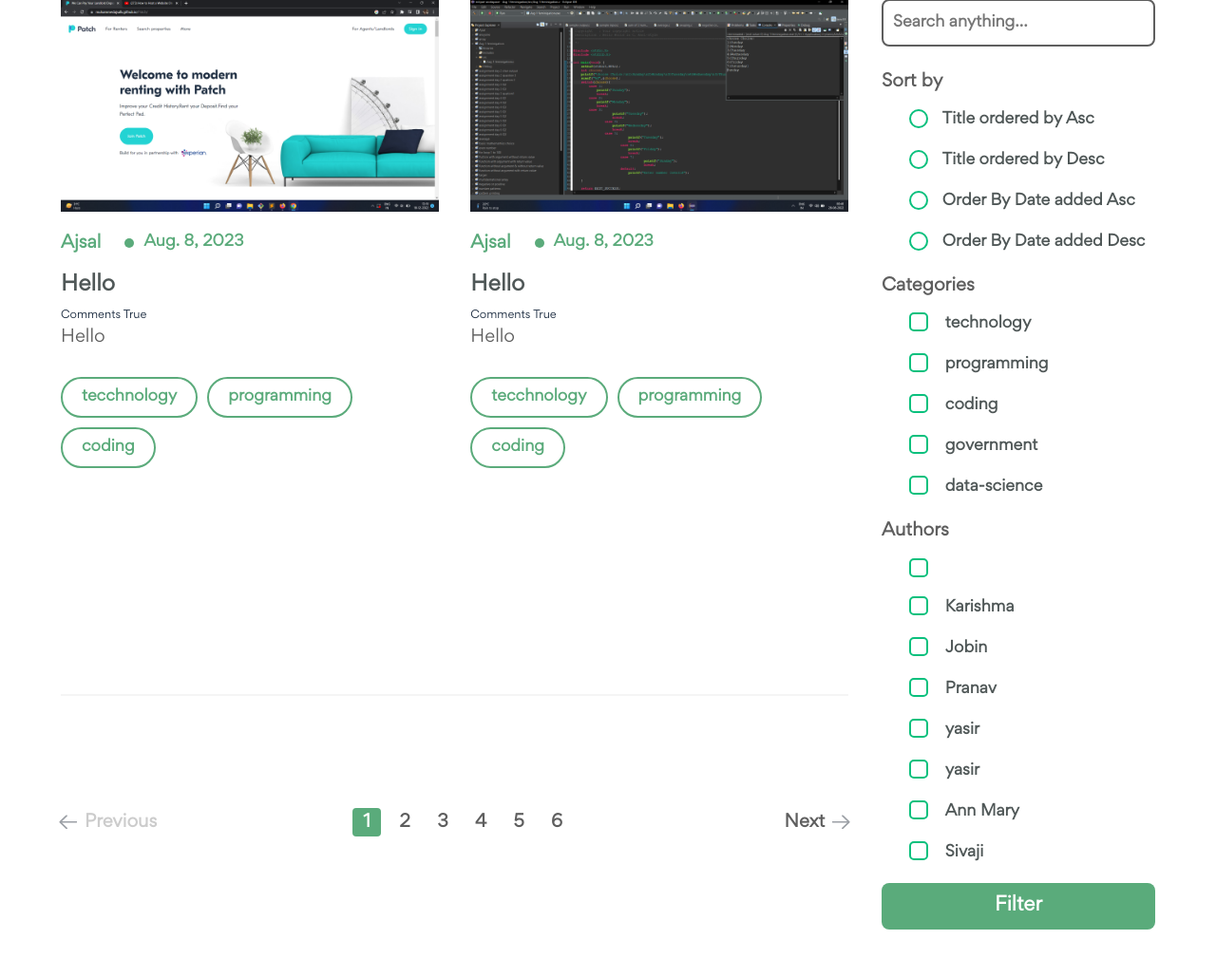
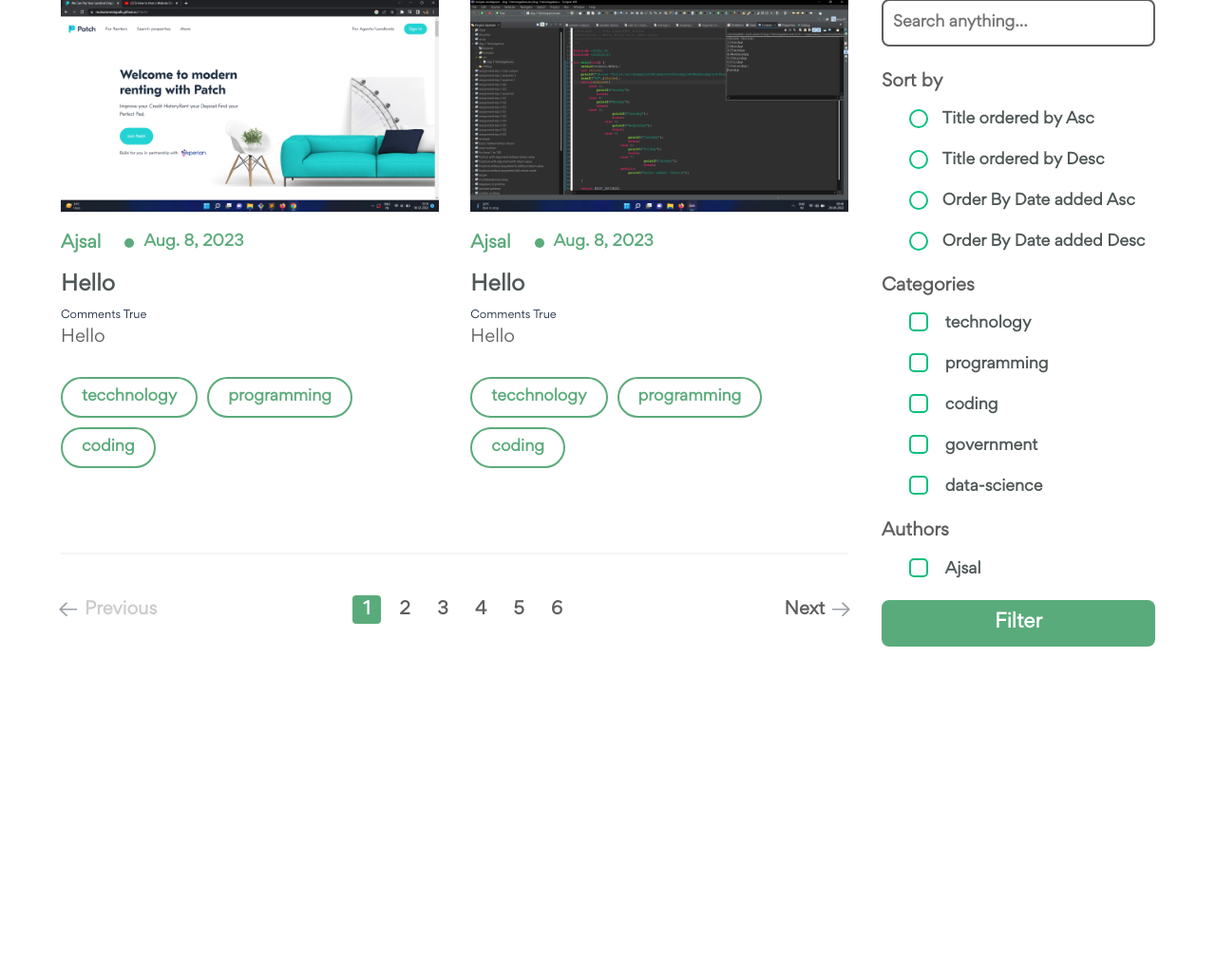
Before and after one commit to muhammedajsalk/Blog-Dynamic, a Django app: page / in a window 1280 px wide. Shown: the part 203-1232 px from the top of the page at 95% size. After the commit the page ends 884 px from the top, so only its background shows below. Run offline with Django 3.2, Linux system fonts and the light colour scheme; data comes from the database, SQL or seed files in the repository; some libraries are stand-ins or nearby versions.

Commit message:
Home Page(Filtering With Authors)

```diff
--- a/templates/web/index.html
+++ b/templates/web/index.html
@@ -178,47 +178,12 @@
                         </div>
                         <p class="filter-head">Authors</p>
                         <div class="filter">
-
-                            <label class="checkbox">
-                                <input type="checkbox" name="author" />
-                                <span class="label">{{request.user.username}}</span>
-                            </label>
-
-                            <label class="checkbox">
-                                <input type="checkbox" name="author" />
-                                <span class="label">Karishma</span>
-                            </label>
-
-                            <label class="checkbox">
-                                <input type="checkbox" name="author" />
-                                <span class="label">Jobin</span>
-                            </label>
-
-                            <label class="checkbox">
-                                <input type="checkbox" name="author" />
-                                <span class="label">Pranav</span>
-                            </label>
-
-                            <label class="checkbox">
-                                <input type="checkbox" name="author" />
-                                <span class="label">yasir</span>
-                            </label>
-
-                            <label class="checkbox">
-                                <input type="checkbox" name="author" />
-                                <span class="label">yasir</span>
-                            </label>
-
-                            <label class="checkbox">
-                                <input type="checkbox" name="author" />
-                                <span class="label">Ann Mary</span>
-                            </label>
-
-                            <label class="checkbox">
-                                <input type="checkbox" name="author" />
-                                <span class="label">Sivaji</span>
-                            </label>
-
+                            {% for author in authors %}
+                                <label class="checkbox">
+                                    <input type="checkbox" value="{{author.id}}" name="author" />
+                                    <span class="label">{{author.name}}</span>
+                                </label>
+                            {% endfor %}
                         </div>
                         <input type="submit" value="Filter" />
                     </form>
--- a/web/views.py
+++ b/web/views.py
@@ -2,11 +2,19 @@ from django.shortcuts import render
 from django.http.response import HttpResponse
 from django.core.paginator import Paginator, PageNotAnInteger,EmptyPage
 
-from posts.models import Post
+from posts.models import Post,Category,Author
 
 
 def index(request):
     posts = Post.objects.filter(is_deleted=False,is_draft=False)
+
+    categories = Category.objects.all()
+    authors = Author.objects.all()
+
+    search_authors = request.GET.getlist("author")
+    print(search_authors)
+    if search_authors:
+        posts =posts.filter(author__in = search_authors)
 
     instances = Paginator(posts, 2)
     page = request.GET.get('page', 1)
@@ -21,6 +29,8 @@ def index(request):
 
     context={
         "title" : "Home Page",
-        "instances" : instances
+        "instances" : instances,
+        "categories" : categories,
+        "authors" : authors
     }
     return render(request, 'web/index.html',context=context)
```
